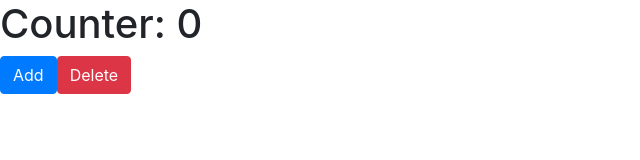
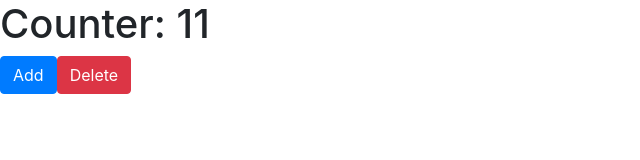
Before and after one commit to HellyZ/react-hooks, a React (Create React App) app: page / in a window 1280 px wide. Shown: the top 160 px of the page, without its empty margins (0-640 px from the left). Built offline with nearby package versions, Linux system fonts and the light colour scheme.

Commit message:
useState performance

```diff
--- a/src/App.js
+++ b/src/App.js
@@ -2,9 +2,14 @@ import React, {useState} from 'react';
 
 // для классовых компонентов this.setState({a:1}) -> this.render()
 
+function computeInitialCounter(){
+  console.log('Some calculations...');
+  return Math.trunc(Math.random() * 20);
+}
+
 function App() {
 
-  const [counter, setCounter] = useState(0);
+  const [counter, setCounter] = useState(computeInitialCounter());
 
   function increment(){
     // setCounter(counter + 1);
```
